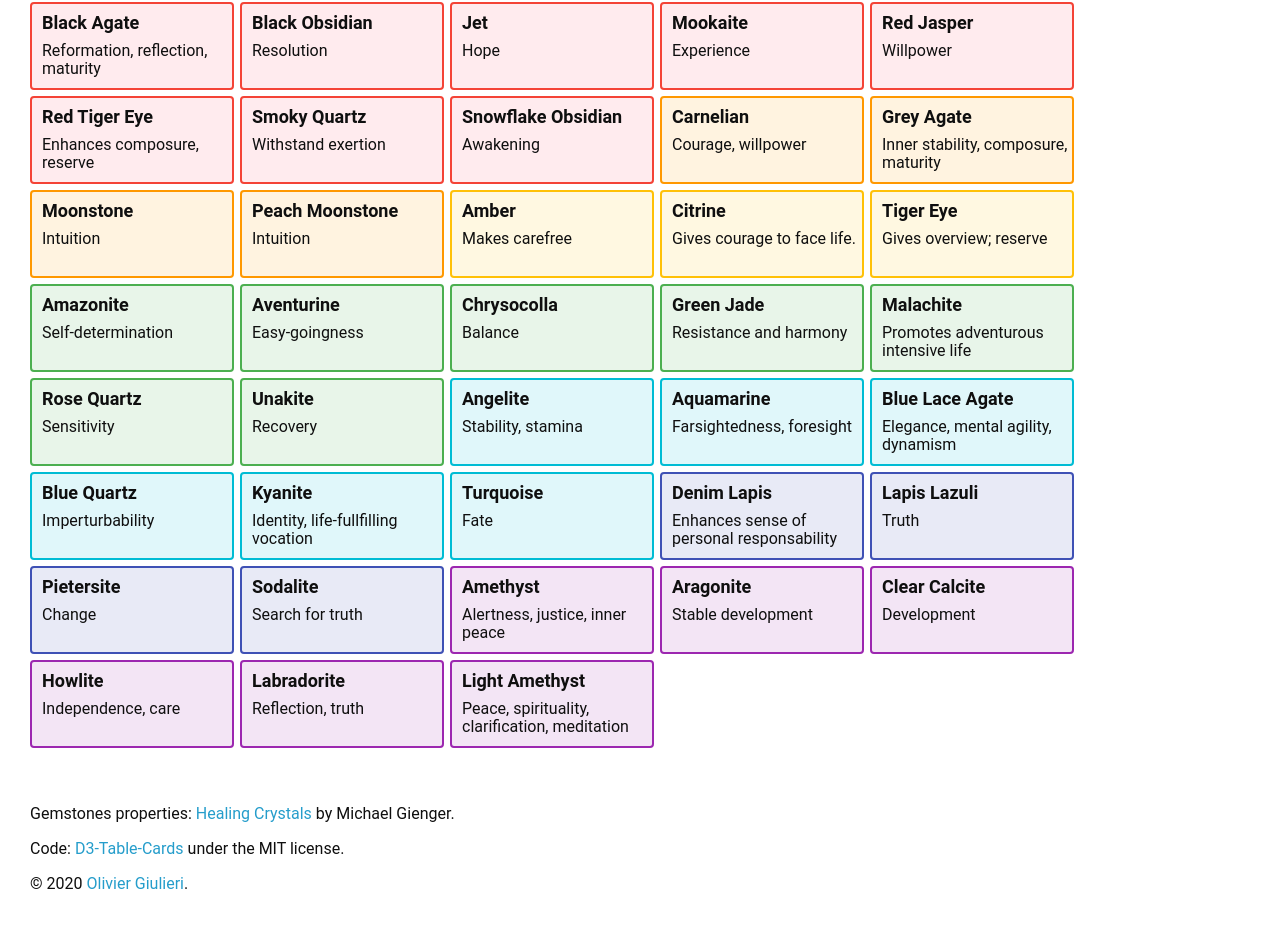
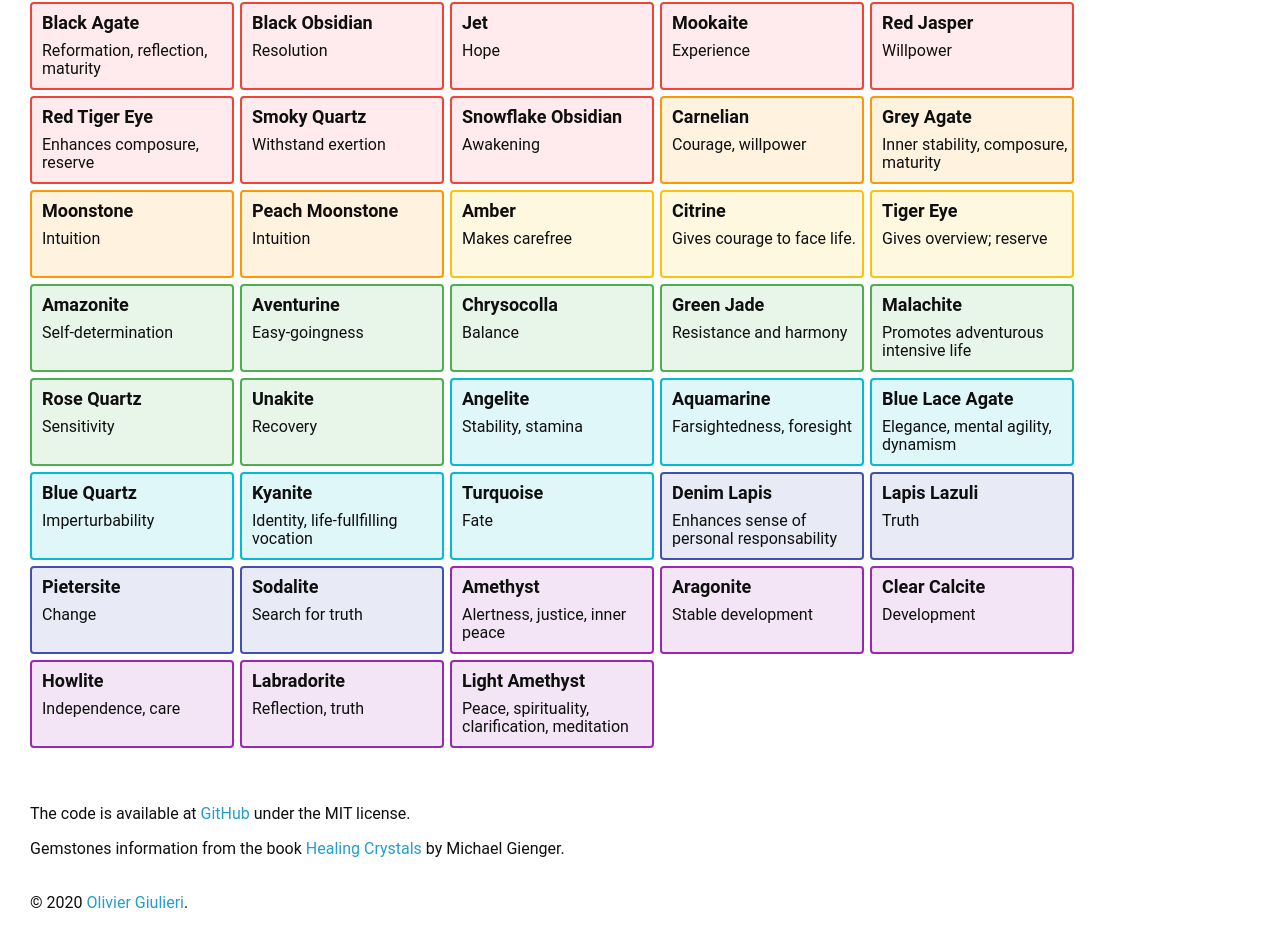
Before and after one commit to evoluteur/d3-table-cards, a website: page index.html in a window 1280 px wide. Shown: the part 86-1032 px from the top of the page. Drawn offline with nearby package versions, Linux system fonts and the light colour scheme.

```diff
--- a/index.html
+++ b/index.html
@@ -39,9 +39,9 @@
 	</div>
 
 	<footer>
-		<p>Gemstones properties: <a href="https://smile.amazon.com/dp/1844090671" target="crystals">Healing Crystals</a> by Michael Gienger.</p>
-		<p>Code: <a href="https://github.com/evoluteur/d3-table-cards">D3-Table-Cards</a> under the MIT license.</p>
-		<p>&#169; 2020 <a href="https://evoluteur.github.io/">Olivier Giulieri</a>.</p>
+		<p>The code is available at <a href="https://github.com/evoluteur/d3-table-cards">GitHub</a> under the MIT license.</p>
+		<p>Gemstones information from the book <a href="https://smile.amazon.com/dp/1844090671" target="crystals">Healing Crystals</a> by Michael Gienger.</p>
+		<p><br/>&#169; 2020 <a href="https://evoluteur.github.io/">Olivier Giulieri</a>.</p>
 	</footer>
 
 </body>
```
Also changed, not shown: README.md.
